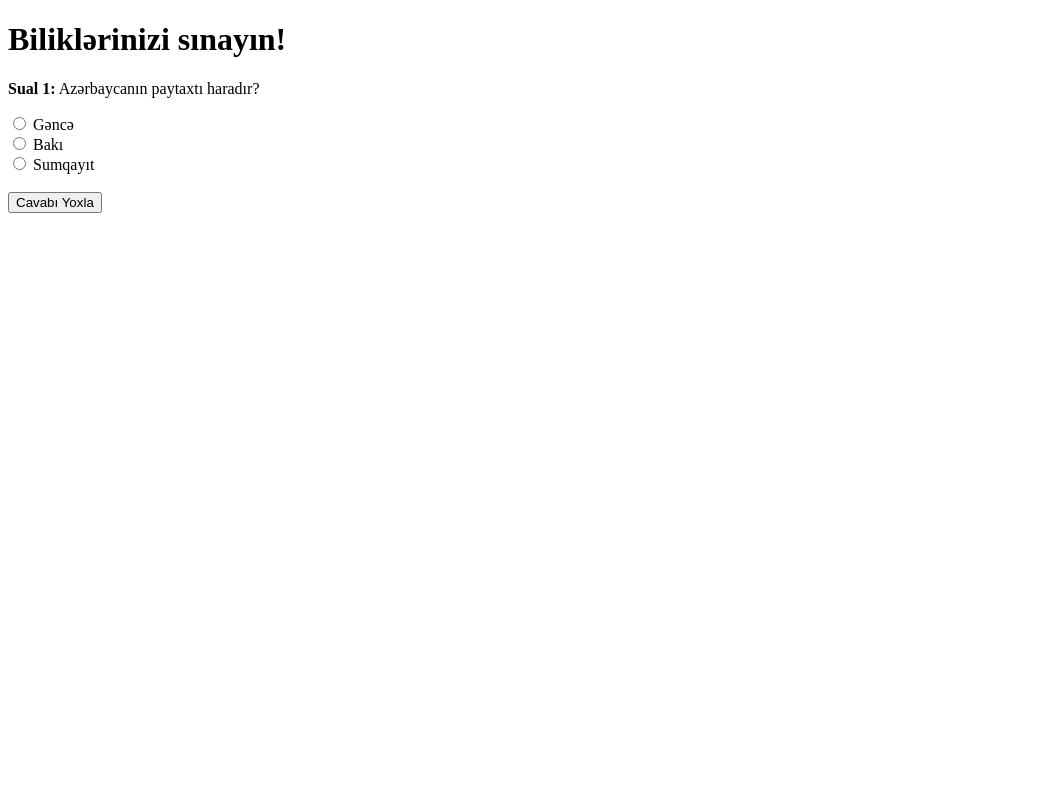
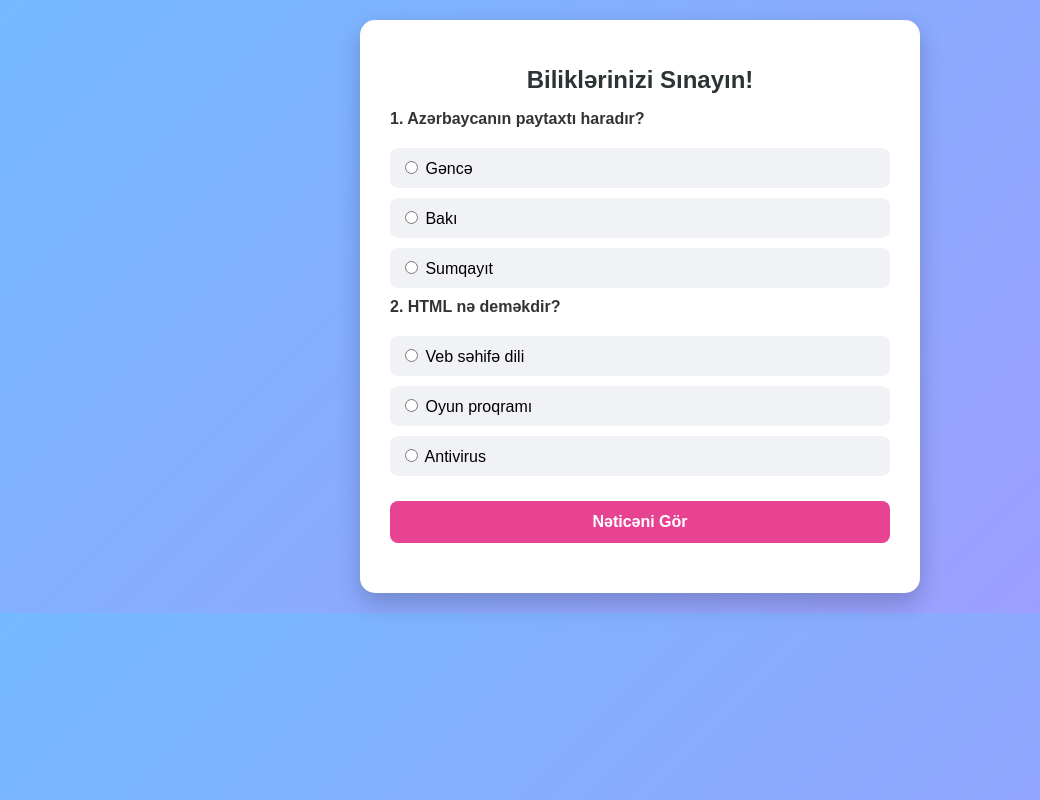
Before and after one commit to Azimova81/Ilk-layihemmm, a plain HTML site: page index.html in a window 1280 px wide. Shown: the whole page, without its empty margins (0-1040 px from the left). Drawn offline with Linux system fonts and the light colour scheme.

Commit message:
Update index.html

```diff
--- a/index.html
+++ b/index.html
@@ -1,17 +1,112 @@
 <!DOCTYPE html>
-<html>
+<html lang="az">
 <head>
-    <title>Mini Test Səhifəsi</title>
+    <meta charset="UTF-8">
+    <title>Əyləncəli Test Saytı</title>
+    <style>
+        body {
+            font-family: Arial, sans-serif;
+            background: linear-gradient(135deg, #74b9ff, #a29bfe);
+            margin: 0;
+            padding: 20px;
+            display: flex;
+            justify-content: center;
+        }
+        .container {
+            background: white;
+            padding: 30px;
+            border-radius: 15px;
+            box-shadow: 0 10px 25px rgba(0,0,0,0.2);
+            max-width: 500px;
+            width: 100%;
+        }
+        h1 {
+            color: #2d3436;
+            text-align: center;
+            font-size: 24px;
+        }
+        .question {
+            margin-bottom: 20px;
+            font-weight: bold;
+            color: #333;
+        }
+        .options label {
+            display: block;
+            margin-bottom: 10px;
+            cursor: pointer;
+            background: #f1f2f6;
+            padding: 10px;
+            border-radius: 8px;
+            transition: 0.3s;
+        }
+        .options label:hover {
+            background: #dfe4ea;
+        }
+        button {
+            background: #e84393;
+            color: white;
+            border: none;
+            padding: 12px 20px;
+            font-size: 16px;
+            border-radius: 8px;
+            cursor: pointer;
+            width: 100%;
+            margin-top: 15px;
+            font-weight: bold;
+        }
+        button:hover {
+            background: #d63031;
+        }
+        #result {
+            margin-top: 20px;
+            font-size: 18px;
+            text-align: center;
+            font-weight: bold;
+            color: #2f3640;
+        }
+    </style>
 </head>
 <body>
-    <h1>Biliklərinizi sınayın!</h1>
-    <p><b>Sual 1:</b> Azərbaycanın paytaxtı haradır?</p>
 
-    <form>
-        <input type="radio" name="cavab" value="yanlis"> Gəncə<br>
-        <input type="radio" name="cavab" value="dogru"> Bakı<br>
-        <input type="radio" name="cavab" value="yanlis"> Sumqayıt<br><br>
-        <button type="button" onclick="alert('Düzgündür! 🎉')">Cavabı Yoxla</button>
-    </form>
+<div class="container">
+    <h1>Biliklərinizi Sınayın!</h1>
+
+    <div class="question">1. Azərbaycanın paytaxtı haradır?</div>
+    <div class="options">
+        <label><input type="radio" name="q1" value="yanlis"> Gəncə</label>
+        <label><input type="radio" name="q1" value="dogru"> Bakı</label>
+        <label><input type="radio" name="q1" value="yanlis"> Sumqayıt</label>
+    </div>
+
+    <div class="question">2. HTML nə deməkdir?</div>
+    <div class="options">
+        <label><input type="radio" name="q2" value="dogru"> Veb səhifə dili</label>
+        <label><input type="radio" name="q2" value="yanlis"> Oyun proqramı</label>
+        <label><input type="radio" name="q2" value="yanlis"> Antivirus</label>
+    </div>
+
+    <button onclick="neticeniGoster()">Nəticəni Gör</button>
+
+    <div id="result"></div>
+</div>
+
+<script>
+    function neticeniGoster() {
+        let dogruSayi = 0;
+
+        let q1Cavab = document.querySelector('input[name="q1"]:checked');
+        let q2Cavab = document.querySelector('input[name="q2"]:checked');
+
+        if (q1Cavab && q1Cavab.value === "dogru") {
+            dogruSayi++;
+        }
+        if (q2Cavab && q2Cavab.value === "dogru") {
+            dogruSayi++;
+        }
+
+        document.getElementById("result").innerText = "Sənin nəticən: 2 sualdan " + dogruSayi + " düzgün!";
+    }
+</script>
+
 </body>
-</html>
+    </html>
```
